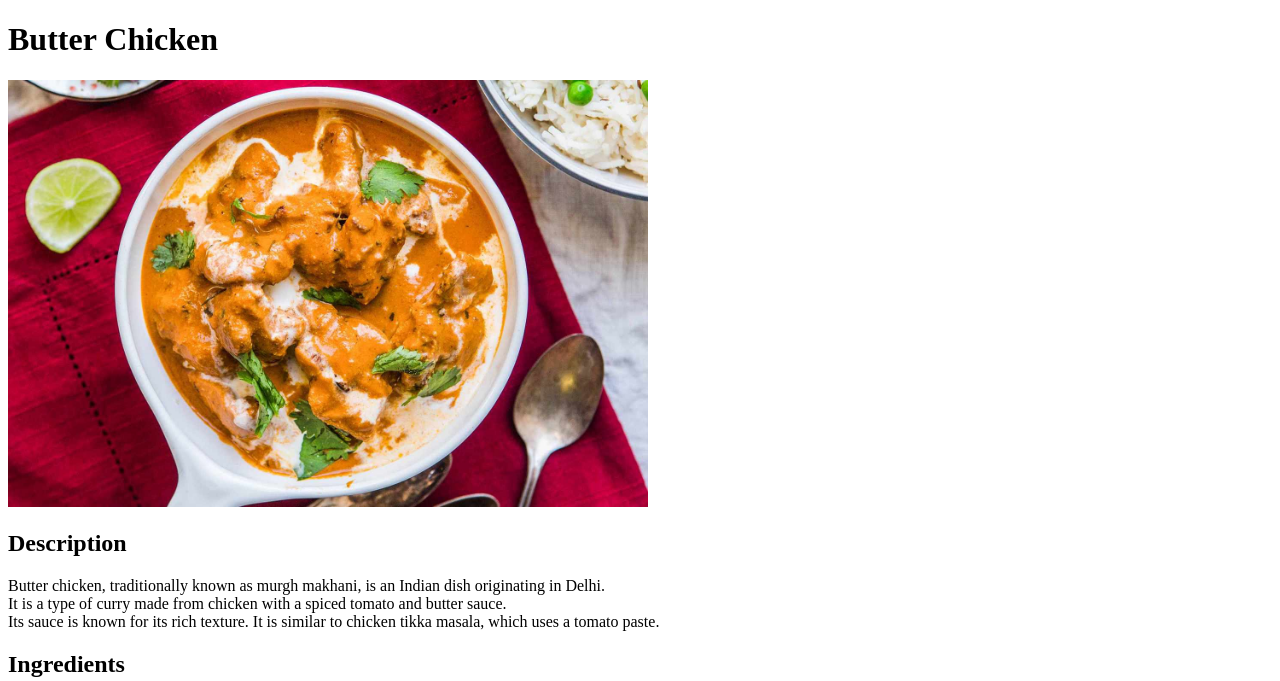
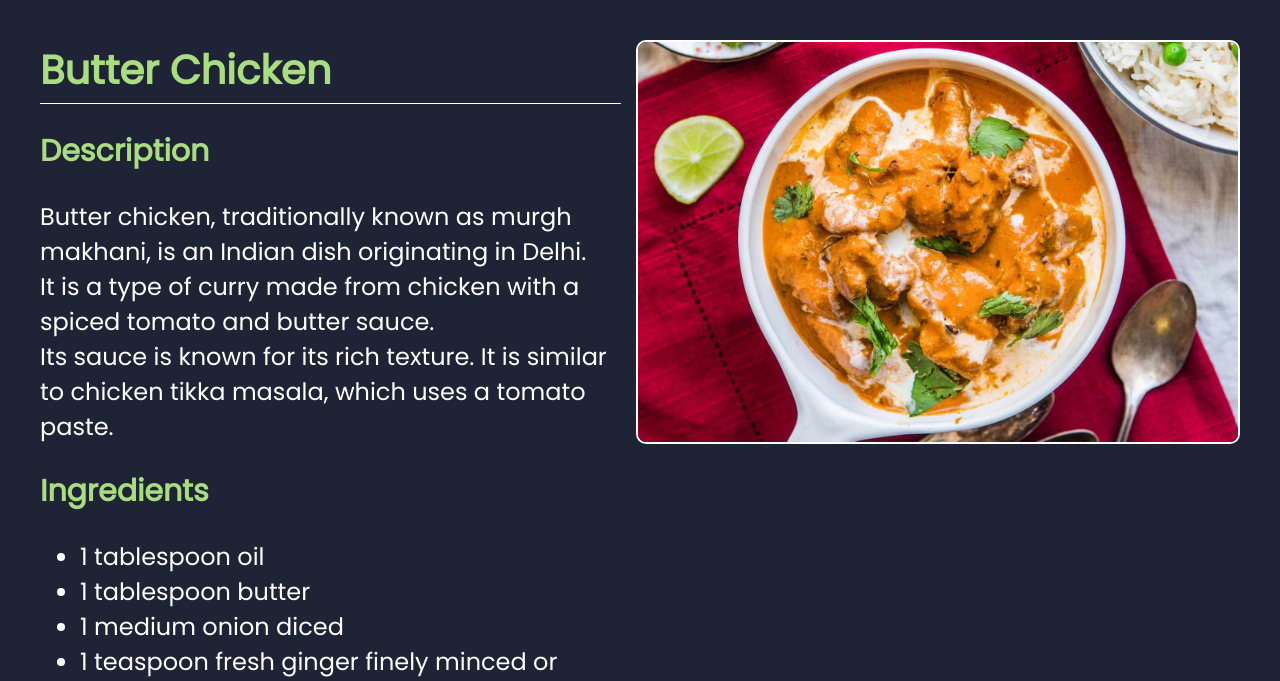
Before and after one commit to iSubhamMani/simple_recipe, a plain HTML site: page recipes/butter-chicken.html in a window 1280 px wide. Shown: the top 681 px of the page. Drawn offline with Linux system fonts and the light colour scheme.

Commit message:
Refined design

```diff
--- a/recipe-style.css
+++ b/recipe-style.css
@@ -1,4 +1,50 @@
+@font-face {
+    font-family: poppins;
+    src: url(./fonts/Poppins-Regular.ttf);
+    font-style: normal;
+    font-weight: 100;
+}
+
+*{
+    font-family: poppins;
+}
+
+body{
+    background-color: #1E2436;
+    margin: 0;
+}
+
+.recipe-name, .recipe-description-heading, .recipe-ingredients-heading, .recipe-instruction-heading{
+    color: #aadd80;
+    font-size: 30px;
+}
+
+.recipe-container h1{
+    margin: 0;
+    border-bottom: 1px solid #fff;
+    padding-bottom: 3px;
+    font-size: 40px;
+}
+
+.recipe-container{
+    display: flex;
+    justify-content: space-between;
+    padding: 40px;
+}
+
 .recipe-image{
-    width: 640px;
-    height: auto;
+    max-width: 50vw;
+    max-height: 50vh;
+    border: 2px solid #fff;
+    border-radius: 10px;
+
 }
+
+.text-box{
+    margin-right: 15px;
+    color: #fff;
+}
+
+.recipe-description-text, .recipe-ingredients-list, .recipe-instruction-list{
+    font-size: 24px;
+}
--- a/recipes/butter-chicken.html
+++ b/recipes/butter-chicken.html
@@ -6,11 +6,12 @@
         <link rel="stylesheet" href="../recipe-style.css">
     </head>
     <body>
-        <h1>Butter Chicken</h1>
-        <img class="recipe-image" src="../img/butter chicken.jpg" alt="Butter Chicken">
+        <div class="recipe-container">
+            <div class="text-box">
+                <h1 class="recipe-name">Butter Chicken</h1>
 
-        <h2>Description</h2>
-        <p>
+                <h2 class="recipe-description-heading">Description</h2>
+                <p class="recipe-description-text">
                     Butter chicken, traditionally known as murgh makhani, is an Indian dish originating in Delhi.
                     <br>
                     It is a type of curry made from chicken with a spiced tomato and butter sauce.
@@ -18,8 +19,8 @@
                     Its sauce is known for its rich texture. It is similar to chicken tikka masala, which uses a tomato paste.
                 </p>
 
-        <h2>Ingredients</h2>
-        <ul>
+                <h2 class="recipe-ingredients-heading">Ingredients</h2>
+                <ul class="recipe-ingredients-list">
                     <li>1 tablespoon oil</li>
                     <li>1 tablespoon butter</li>
                     <li>1 medium onion diced</li>
@@ -33,8 +34,8 @@
                     <li>1 cup heavy cream sub for half & half or yogurt for low fat</li>
                 </ul>
 
-        <h2>Instructions</h2>
-        <ol type="1">
+                <h2 class="recipe-instruction-heading">Instructions</h2>
+                <ol type="1" class="recipe-instruction-list">
                     <li>Heat a large skillet or medium saucepan over medium-high heat. Add the oil, butter, and onions
 
                         and cook onions down
@@ -47,5 +48,9 @@
                         <br>
                         Serve over Basmati rice or with naan</li>
                 </ol>
+            </div>
+
+            <img class="recipe-image" src="../img/butter chicken.jpg" alt="Butter Chicken">
+        </div>
     </body>
 </html>
--- a/style.css
+++ b/style.css
@@ -10,7 +10,7 @@ body{
 }
 
 .links-container{
-    text-align: center;
+    text-align: left;
 }
 
 .recipe-list a{
@@ -32,8 +32,7 @@ body{
 .recipe-list{
     display: inline-block;
     list-style-type: none;
-    text-align: left;
-    font-size: 24px;
+    font-size: 36px;
     font-family: 'Franklin Gothic Medium', 'Arial Narrow', Arial, sans-serif;
 }
 
```
Also changed, not shown: recipes/chicken-quesadilla.html (+12 -8 lines), recipes/egg-roll-mozzarella-sticks.html (+12 -8 lines). Lines whose indentation alone changed are shown as unchanged.
